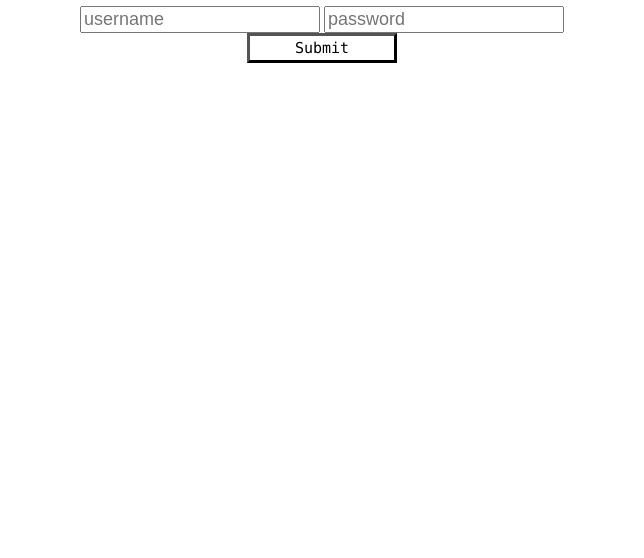
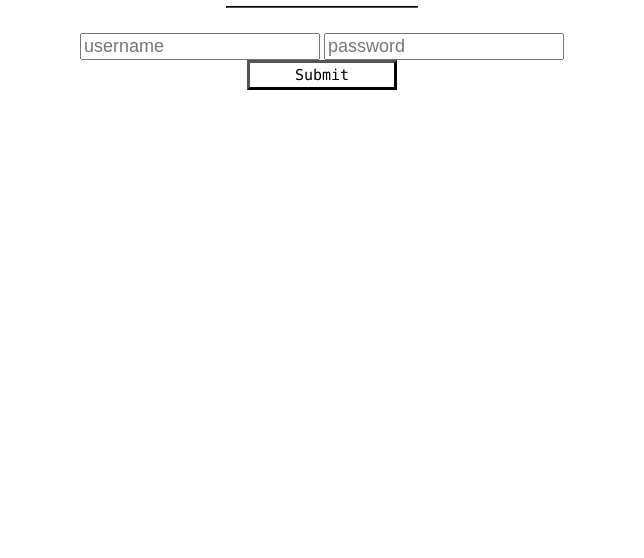
Before and after one commit to ethanszeto/club-room-booking, a website: page public/html/index.html in a window 1280 px wide. Shown: the part 242-800 px from the top of the page, without its empty margins (318-962 px from the left). Drawn offline with Linux system fonts and the light colour scheme.

Commit message:
Added frontend

```diff
--- a/public/css/index.css
+++ b/public/css/index.css
@@ -48,3 +48,9 @@
 #input-password {
   font-size: 18px;
 }
+
+#connect-breaker {
+  width: 30%;
+  border-color: black;
+  margin-bottom: 25px;
+}
--- a/public/html/index.html
+++ b/public/html/index.html
@@ -13,6 +13,7 @@
   <body>
     <div id="connect-div">
       <h1 id="connect-db-header">Connect to local mySQL database instance</h1>
+      <hr id="connect-breaker" />
       <div id="connect-input-div">
         <input id="input-username" type="text" placeholder="username" />
         <input id="input-password" type="password" placeholder="password" />
```
